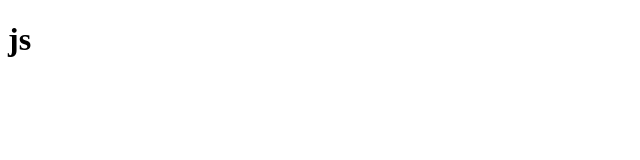
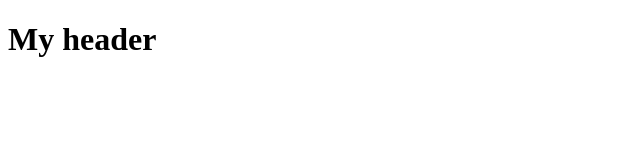
Before and after one commit to NikolayFil7/test-git-2, a plain HTML site: page index.html in a window 1280 px wide. Shown: the whole page, without its empty margins (0-640 px from the left). Drawn offline with Linux system fonts and the light colour scheme.

Commit message:
develop header

```diff
--- a/index.html
+++ b/index.html
@@ -6,7 +6,9 @@
     <title>Test-GIT-2</title>
 </head>
 <body>
+    <header>
+        <h1>My header</h1>
+    </header>
     <script src="index.js"></script>
-    <h1>js</h1>
 </body>
 </html>
--- a/index.js
+++ b/index.js
@@ -1,4 +1 @@
 console.log('Hello World');
-console.error('Error');
-
-console.log("Hello");
```
Also changed, not shown: 1 other file.
